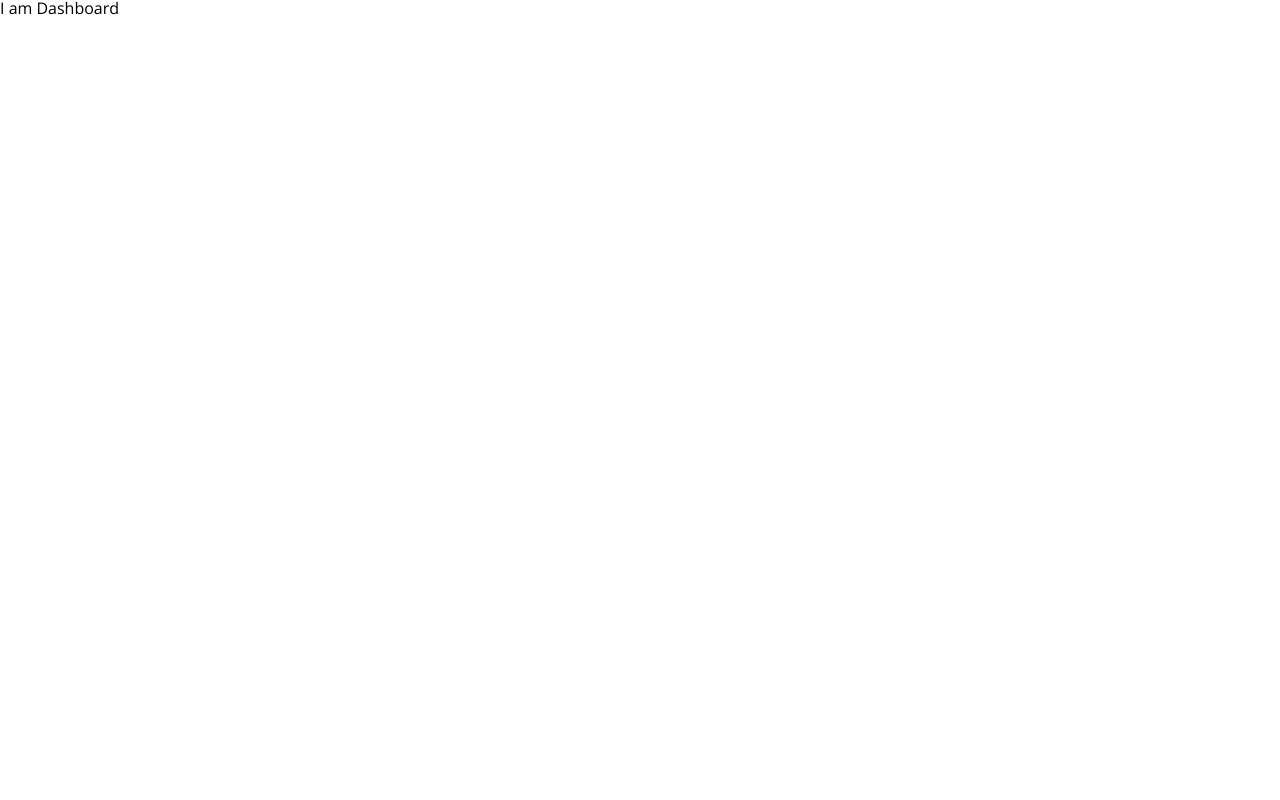
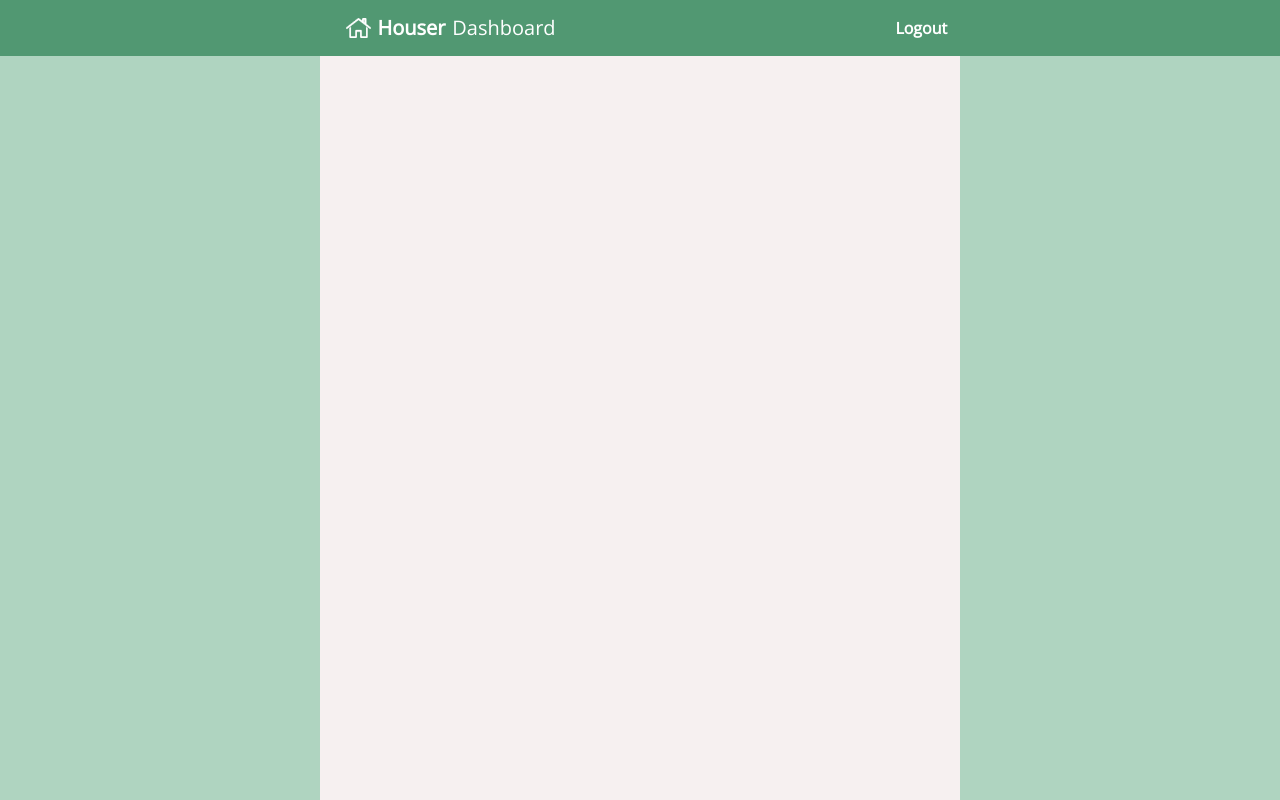
Before and after one commit to DriscollRichie/houser, a React (Create React App) app: page /#/dashboard in a window 1280 px wide. Built offline with nearby package versions, Linux system fonts and the light colour scheme.

Commit message:
dashboard design started. Nav skeleton created

```diff
--- a/src/Components/Auth/Auth.js
+++ b/src/Components/Auth/Auth.js
@@ -45,7 +45,7 @@
               <h3 className='auth-input-name'>Username</h3>
               <input className='auth-input' onChange={e => this.handleChange('username', e.target.value)} value={this.state.username}/>
               <h3 className='auth-input-name'>Password</h3>
-              <input className='auth-input' onChange={e => this.handleChange('password', e.target.value)} value={this.state.password}/>
+              <input className='auth-input' type='password' onChange={e => this.handleChange('password', e.target.value)} value={this.state.password}/>
             </div>
             <div id='auth-buttons'>
               <button id='auth-login-button' onClick={() => this.userLogin()}>Login</button>
--- a/src/Components/Dashboard/Dashboard.css
+++ b/src/Components/Dashboard/Dashboard.css
@@ -0,0 +1,43 @@
+#dashboard-page {
+  background-color: #AFD4C0;
+  width: 100vw;
+  height: 100vh;
+  display: flex;
+  flex-direction: column;
+  align-items: center;
+}
+
+#dashboard-nav {
+  background-color: #519872;
+  height: 60px;
+  width: 100%;
+  display: flex;
+  justify-content: space-between;
+  color: white;
+  align-items: center;
+  padding-right: 26%;
+  padding-left: 27%;
+}
+
+#dashboard-mid {
+  background-color: #F6F0F0;
+  height: 100%;
+  width: 50%;
+}
+
+#dashboard-title {
+  width: 210px;
+  display: flex;
+  flex-direction: row;
+  align-items: center;
+  color: white;
+  justify-content: space-between;
+}
+
+.dashboard-nav-text {
+  font-size: 20px;
+}
+
+nav > p {
+  font-weight: 900
+}
--- a/src/Components/Dashboard/Dashboard.js
+++ b/src/Components/Dashboard/Dashboard.js
@@ -1,10 +1,20 @@
-import React, {Component} from 'react'
+import React, { Component } from 'react'
+import './Dashboard.css'
+import logo from '../../assets/house_logo.png'
 
 export default class Dashboard extends Component {
   render() {
-    return(
-      <div>
-        <p>I am Dashboard</p>
+    return (
+      <div id='dashboard-page'>
+        <nav id='dashboard-nav'>
+          <section id='dashboard-title'>
+            <img src={logo} width='25px'/>
+            <h1 className='dashboard-nav-text'>Houser</h1>
+            <p className='dashboard-nav-text'>Dashboard</p>
+          </section>
+          <p>Logout</p>
+        </nav>
+        <section id='dashboard-mid'></section>
       </div>
     )
   }
```
Also changed, not shown: src/assets/house_logo.png (added).
